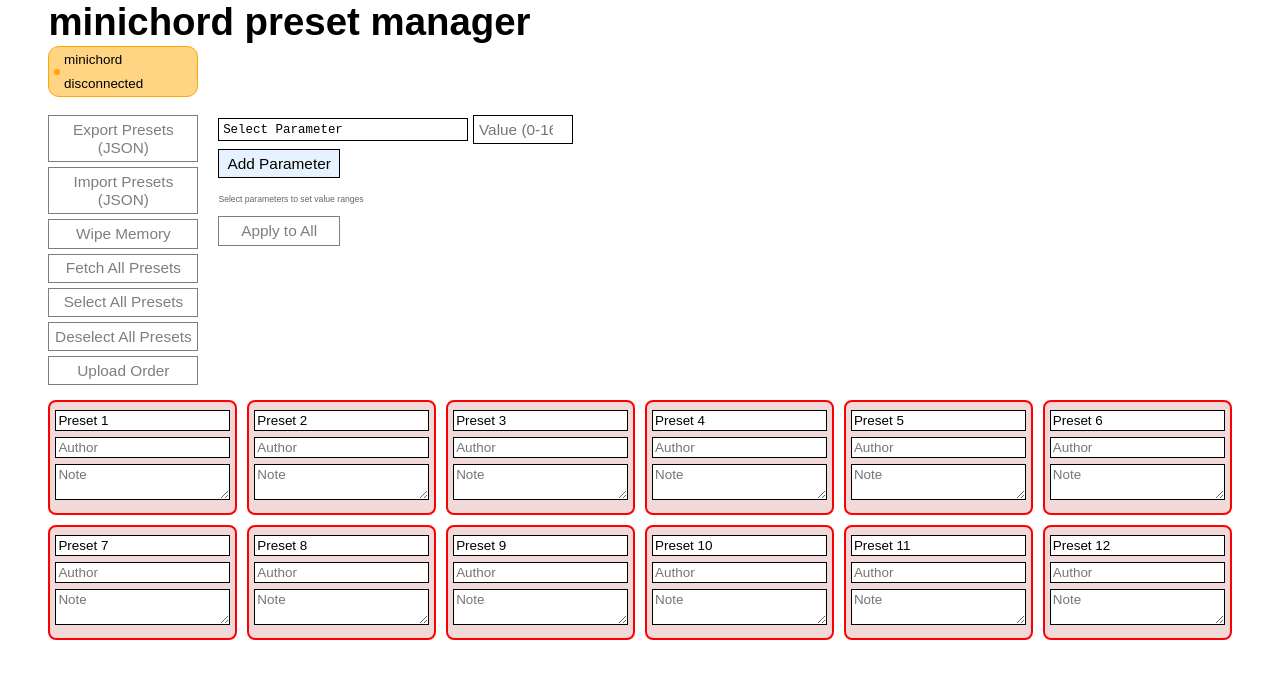
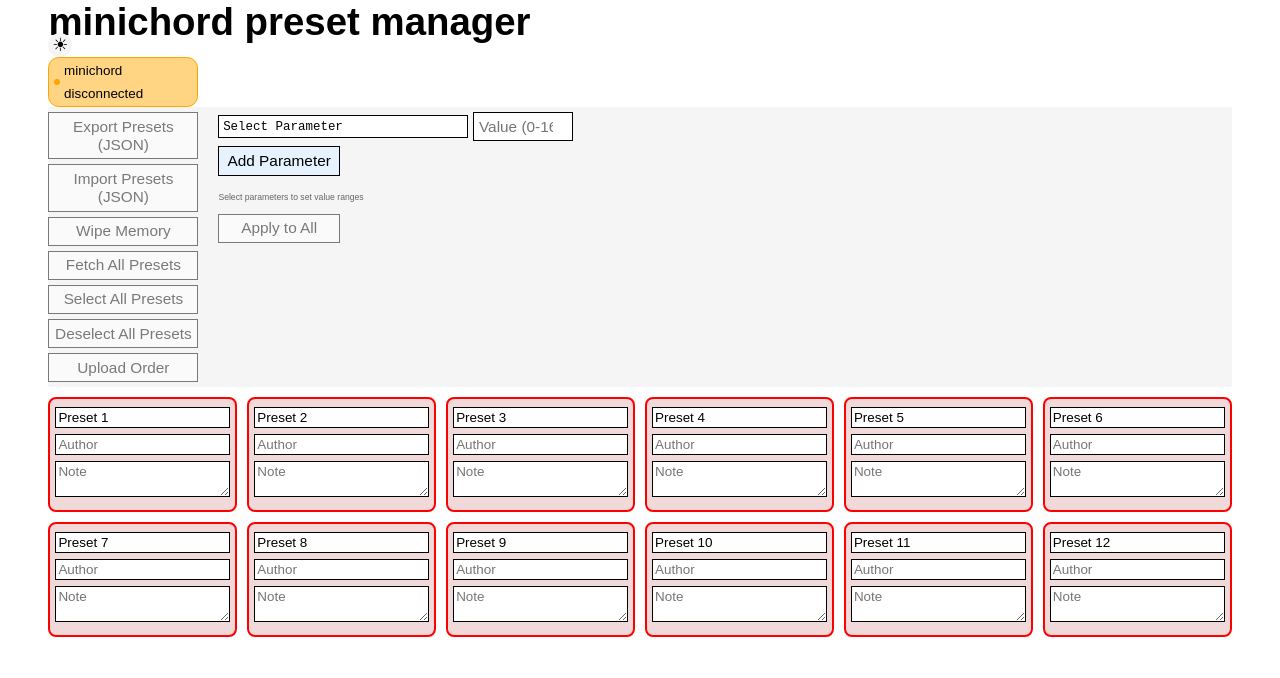
Before and after one commit to terminalwaltz/minichord-preset-manager, a React (Create React App) app: page / in a window 1280 px wide. Shown: the top 678 px of the page. Built offline with nearby package versions, Linux system fonts and the light colour scheme.

Commit message:
Adds Dark Mode

```diff
--- a/src/App.js
+++ b/src/App.js
@@ -40,7 +40,7 @@
   const [presetState, setPresetState] = useState({
     presets: Array.from({ length: 12 }, (_, id) => ({
       id,
-      title: `Preset ${id + 1}`, // Changed from `Preset ${id + 1}` to `Bank ${id + 1}`
+      title: `Preset ${id + 1}`,
       author: "",
       note: "",
       values: new Array(256).fill(0),
@@ -57,6 +57,18 @@
   const [isLoadingPresets, setIsLoadingPresets] = useState(false);
   const [isUploading, setIsUploading] = useState(false);
   const [bulkEdits, setBulkEdits] = useState([{ address: null, value: null }]);
+  const [theme, setTheme] = useState(() => localStorage.getItem('theme') || 'light'); // Initialize theme from localStorage
+
+  // Effect to set theme on body and persist to localStorage
+  useEffect(() => {
+    document.body.setAttribute('data-theme', theme);
+    localStorage.setItem('theme', theme);
+  }, [theme]);
+
+  // Toggle theme function
+  const toggleTheme = () => {
+    setTheme((prev) => (prev === 'light' ? 'dark' : 'light'));
+  };
 
   const getPresetColor = (preset) => {
     const hue = preset.values[20] || 0;
@@ -165,7 +177,7 @@
             const param = validParameters.find((p) => p.address === e.address);
             return `${param.displayName} (address ${e.address}) to ${e.value}`;
           })
-          .join(", ")} for presets ${selected.length > 0 ? selected.map(i => i + 1).join(",") : "all"}` // Use 1-based preset numbers in log
+          .join(", ")} for presets ${selected.length > 0 ? selected.map(i => i + 1).join(",") : "all"}`
       );
 
       // Handle upload based on number of selected presets
@@ -173,7 +185,7 @@
         // Single preset: Use uploadPreset to target the specific preset
         const presetIndex = selected[0];
         const preset = newPresets[presetIndex];
-/*         const presetToUpload = {
+        /* const presetToUpload = {
           value: btoa(preset.values.join(";")),
           name: preset.title,
           author: preset.author,
@@ -187,8 +199,8 @@
             setIsLoadingPresets(false);
             setIsUploading(false);
             if (success) {
-              console.log(`>> Bulk edit upload successful for preset ${presetIndex + 1}`); // 1-based in log
-              showUploadSuccess(`Bulk edit applied and uploaded successfully to preset ${presetIndex + 1}`); // 1-based in message
+              console.log(`>> Bulk edit upload successful for preset ${presetIndex + 1}`);
+              showUploadSuccess(`Bulk edit applied and uploaded successfully to preset ${presetIndex + 1}`);
               setBulkEdits([{ address: null, value: null }]);
             } else {
               console.error(">> Bulk edit upload failed");
@@ -282,7 +294,7 @@
       setPresetState((prev) => ({
         presets: allPresets.map((preset, index) => ({
           id: index,
-          title: prev.presets[index]?.title || `Preset ${index + 1}`, // Use 1-based preset number
+          title: prev.presets[index]?.title || `Preset ${index + 1}`,
           author: prev.presets[index]?.author || "",
           note: prev.presets[index]?.note || "",
           values: preset.parameters.map((v) => Math.max(0, Math.min(32767, v))),
@@ -421,7 +433,7 @@
     );
     if (!confirmed) {
       console.log(">> File upload cancelled by user");
-      event.target.value = ''; // Reset file input
+      event.target.value = '';
       return;
     }
     const fileInput = event.target;
@@ -544,7 +556,6 @@
     fileInput.value = '';
   };
 
-
   const handleSavePresets = () => {
     console.log(">> Saving presets to JSON");
     const jsonData = {
@@ -608,7 +619,7 @@
       const [draggedPreset] = newPresets.splice(draggedIndex, 1);
       newPresets.splice(index, 0, draggedPreset);
       newPresets.forEach((preset, i) => (preset.id = i));
-      console.log(`>> Reordered presets: ${newPresets.map(p => p.id).join(',')}`);
+      console.log(`>> Reordered presets: ${newPresets.map(p => p.id + 1).join(',')}`); // Use 1-based in log
       return { presets: newPresets };
     });
 
@@ -626,6 +637,16 @@
   return (
     <div className="preset-manager">
       <h1>minichord preset manager</h1>
+      {/* Theme toggle switch */}
+      <div className="theme-toggle">
+        <input
+          type="checkbox"
+          id="theme-toggle"
+          checked={theme === 'dark'}
+          onChange={toggleTheme}
+        />
+        <label htmlFor="theme-toggle"></label>
+      </div>
       <div id="status_zone" className={connectionStatus.connected ? "connected" : "disconnected"}>
         <span id="dot"></span>
         <span id="status_value"></span>
@@ -807,7 +828,7 @@
               value={preset.title}
               onChange={(e) => handlePresetChange(index, "title", e.target.value)}
               onClick={(e) => e.stopPropagation()}
-            placeholder={`Preset ${index + 1}`} // Updated to 1-based preset number
+              placeholder={`Preset ${index + 1}`}
             />
             <input
               type="text"
--- a/src/styles.css
+++ b/src/styles.css
@@ -4,72 +4,127 @@
   box-sizing: border-box;
 }
 
+/* Define CSS variables for light and dark themes */
+:root {
+  --bg-color: white;
+  --text-color: black;
+  --border-color: black;
+  --button-bg: white;
+  --button-text: black;
+  --status-connected-bg: lightgreen;
+  --status-connected-border: green;
+  --status-disconnected-bg: rgba(255, 166, 0, 0.486);
+  --status-disconnected-border: orange;
+  --status-unconnected-bg: lightcoral;
+  --status-unconnected-border: red;
+  --controls-bg: whitesmoke;
+  --preset-bg: hsl(var(--preset-hue, 0), 50%, 90%);
+  --preset-selected-bg: hsl(var(--preset-hue, 0), 50%, 50%);
+  --add-button-bg: #e6f3ff;
+  --remove-button-bg: #ffe6e6;
+  --bulk-edit-note-color: #666;
+  --loading-color: blue;
+}
+
+[data-theme="dark"] {
+  --bg-color: #1e1e1e;
+  --text-color: #e0e0e0;
+  --border-color: #555;
+  --button-bg: #333;
+  --button-text: #e0e0e0;
+  --status-connected-bg: #2a4d2a;
+  --status-connected-border: #4caf50;
+  --status-disconnected-bg: #4d3a1f;
+  --status-disconnected-border: #ff9800;
+  --status-unconnected-bg: #4d2a2a;
+  --status-unconnected-border: #f44336;
+  --controls-bg: #2a2a2a;
+  --preset-bg: hsl(var(--preset-hue, 0), 50%, 20%);
+  --preset-selected-bg: hsl(var(--preset-hue, 0), 50%, 40%);
+  --add-button-bg: #3a506b;
+  --remove-button-bg: #6b3a3a;
+  --bulk-edit-note-color: #aaa;
+  --loading-color: #42a5f5;
+}
+
 body {
-  margin-left: 3vw; /* Reduced from 5vw */
+  margin-left: 3vw;
   margin-right: 3vw;
   font-family: sans-serif;
-  font-size: 1.2em; /* Reduced from 1.6em */
-  line-height: 1.2em; /* Reduced from 1.25em */
+  font-size: 1.2em;
+  line-height: 1.2em;
+  background-color: var(--bg-color);
+  color: var(--text-color);
 }
 
 .preset-manager {
-  padding: 10px; /* Reduced from 20px */
+  padding: 10px;
+}
+
+
+/* Status Container */
+.status-container {
+  display: flex;
+  align-items: center;
+  gap: 10px;
+  margin-top: 1em;
+  margin-bottom: 1em;
+  flex-wrap: nowrap; /* Prevent wrapping to avoid stacking */
 }
 
 /* Connection Status */
 #status_zone {
   border-style: solid;
-  border-radius: 0.8em; /* Reduced from 1em */
-  border-width: 1px; /* Reduced from 2px */
-  margin-bottom: 1em;
+  border-radius: 0.8em;
+  border-width: 1px;
   padding: 1px;
   display: flex;
   align-items: center;
-  font-size: 0.7em; /* Reduced from 0.9em */
-  max-width: 150px; /* Reduced from 270px */
-  margin-top: 1em;
-  margin-right: 0px;
+  font-size: 0.7em;
+  max-width: 150px;
+  width: 150px; /* Ensure consistent width to avoid shrinking */
+  margin: 0; /* Remove margins to prevent layout shifts */
 }
 
 #status_zone.connected {
-  border-color: green;
-  background-color: lightgreen;
+  border-color: var(--status-connected-border);
+  background-color: var(--status-connected-bg);
 }
 
 #status_zone.disconnected {
-  border-color: orange;
-  background-color: rgba(255, 166, 0, 0.486);
+  border-color: var(--status-disconnected-border);
+  background-color: var(--status-disconnected-bg);
 }
 
 #status_zone.unconnected {
-  border-color: red;
-  background-color: lightcoral;
+  border-color: var(--status-unconnected-border);
+  background-color: var(--status-unconnected-bg);
 }
 
 #status_value {
-  margin-right: 0em; /* Reduced from 0.5em */
+  margin-right: 0em;
   margin-left: 0em;
 }
 
 #dot {
   display: inline-block;
-  width: 6px; /* Reduced from 8px */
+  width: 6px;
   height: 6px;
   border-radius: 50%;
-  margin-left: 0.3em; /* Reduced from 0.5em */
+  margin-left: 0.3em;
   margin-right: 0.3em;
 }
 
 .connected #dot {
-  background-color: green;
+  background-color: var(--status-connected-border);
 }
 
 .disconnected #dot {
-  background-color: orange;
+  background-color: var(--status-disconnected-border);
 }
 
 .unconnected #dot {
-  background-color: red;
+  background-color: var(--status-unconnected-border);
 }
 
 .unconnected #status_value::after {
@@ -86,38 +141,38 @@
 
 /* Loading */
 .loading {
-  font-size: 0.7em; /* Reduced from 0.9em */
-  color: blue;
-  margin: 5px 0; /* Reduced from 10px */
+  font-size: 0.7em;
+  color: var(--loading-color);
+  margin: 5px 0;
 }
 
 /* Controls */
 .controls {
   display: flex;
   justify-content: space-between;
-  margin-bottom: 0.5em; /* Reduced from 1em */
+  margin-bottom: 0.5em;
   position: sticky;
   top: 0;
-  background-color: white;
+  background-color: var(--controls-bg);
   z-index: 2;
-  padding: 5px 0; /* Reduced from 10px */
+  padding: 5px 0;
 }
 
 .button-container {
   display: flex;
   flex-direction: column;
-  gap: 5px; /* Reduced from 10px */
-  width: 150px; /* Reduced from 200px */
+  gap: 5px;
+  width: 150px;
 }
 
 .button-container button {
-  background-color: white;
-  border: 1px solid black;
-  color: black;
+  background-color: var(--button-bg);
+  border: 1px solid var(--border-color);
+  color: var(--button-text);
   cursor: pointer;
   font-family: sans-serif;
-  font-size: 0.8em; /* Reduced from 1em */
-  padding: 0.3em; /* Reduced from 0.5em */
+  font-size: 0.8em;
+  padding: 0.3em;
   text-align: center;
 }
 
@@ -135,31 +190,32 @@
 .bulk-edit-container {
   display: flex;
   align-items: flex-start;
-  width: calc(100% - 170px); /* Adjusted for smaller button-container width */
+  width: calc(100% - 170px);
 }
 
 .bulk-edit {
   display: flex;
   flex-direction: column;
-  gap: 5px; /* Reduced from 10px */
+  gap: 5px;
   width: 100%;
 }
 
 .bulk-edit-row {
   display: flex;
   align-items: center;
-  gap: 5px; /* Reduced from 10px */
+  gap: 5px;
   flex-wrap: wrap;
 }
 
 .bulk-edit select,
 .bulk-edit .bool-select {
-  padding: 0.3em; /* Reduced from 0.5em */
-  border: 1px solid black;
+  padding: 0.3em;
+  border: 1px solid var(--border-color);
   font-family: monospace;
-  font-size: 0.8em; /* Reduced from 1em */
-  background-color: white;
-  width: 250px; /* Reduced from 300px */
+  font-size: 0.8em;
+  background-color: var(--button-bg);
+  color: var(--button-text);
+  width: 250px;
   -webkit-appearance: none;
   -moz-appearance: none;
   appearance: none;
@@ -170,40 +226,42 @@
 }
 
 .bulk-edit input[type="number"] {
-  padding: 0.3em; /* Reduced from 0.5em */
-  border: 1px solid black;
+  padding: 0.3em;
+  border: 1px solid var(--border-color);
   font-family: sans-serif;
-  font-size: 0.8em; /* Reduced from 1em */
+  font-size: 0.8em;
+  background-color: var(--button-bg);
+  color: var(--button-text);
   width: 100px;
 }
 
 .bulk-edit-note {
-  font-size: 0.45em; /* Reduced from 0.55em */
-  color: #666;
-  margin-top: 5px; /* Reduced from 10px */
+  font-size: 0.45em;
+  color: var(--bulk-edit-note-color);
+  margin-top: 5px;
   flex: 1;
 }
 
 .bulk-edit button,
 .bulk-edit .add-bulk-edit,
 .bulk-edit .remove-bulk-edit {
-  background-color: white;
-  border: 1px solid black;
-  color: black;
+  background-color: var(--button-bg);
+  border: 1px solid var(--border-color);
+  color: var(--button-text);
   cursor: pointer;
   font-family: sans-serif;
-  font-size: 0.8em; /* Reduced from 1em */
-  padding: 0.3em; /* Reduced from 0.5em */
+  font-size: 0.8em;
+  padding: 0.3em;
   text-align: center;
-  width: 12%; /* Reduced from 15% */
+  width: 12%;
 }
 
 .bulk-edit .add-bulk-edit {
-  background-color: #e6f3ff;
+  background-color: var(--add-button-bg);
 }
 
 .bulk-edit .remove-bulk-edit {
-  background-color: #ffe6e6;
+  background-color: var(--remove-button-bg);
 }
 
 .bulk-edit button:hover,
@@ -223,41 +281,78 @@
 .presets {
   display: grid;
   grid-template-columns: repeat(6, 1fr);
-  gap: 10px; /* Reduced from 20px */
+  gap: 10px;
 }
 
 .preset {
-  border: 2px solid black; /* Reduced from 3px */
-  background-color: hsl(var(--preset-hue, 0), 50%, 90%);
-  padding: 5px; /* Reduced from 10px */
-  border-radius: 8px; /* Reduced from 10px */
+  border: 2px solid var(--border-color);
+  background-color: var(--preset-bg);
+  padding: 5px;
+  border-radius: 8px;
   cursor: move;
   user-select: none;
 }
 
 .preset.selected {
-  background-color: hsl(var(--preset-hue, 0), 50%, 50%);
+  background-color: var(--preset-selected-bg);
 }
 
 .preset.active {
-  border-width: 6px; /* Reduced from 8px */
-  background-color: hsl(var(--preset-hue, 0), 50%, 90%);
+  border-width: 6px;
+  background-color: var(--preset-bg);
 }
 
 .preset.active.selected {
-  border-width: 6px; /* Reduced from 8px */
-  background-color: hsl(var(--preset-hue, 0), 50%, 50%);
+  border-width: 6px;
+  background-color: var(--preset-selected-bg);
 }
 
 .preset input,
 .preset textarea {
   width: 100%;
-  margin: 3px 0; /* Reduced from 5px */
-  padding: 0.15em; /* Reduced from 0.2em */
-  border: 1px solid black;
+  margin: 3px 0;
+  padding: 0.15em;
+  border: 1px solid var(--border-color);
   font-family: sans-serif;
-  font-size: 0.7em; /* Reduced from 0.9em */
+  font-size: 0.7em;
+  background-color: var(--button-bg);
+  color: var(--button-text);
 }
+
+/* Theme Toggle */
+.theme-toggle {
+  display: inline-block;
+  flex-shrink: 0; /* Prevent toggle from shrinking */
+}
+
+.theme-toggle input[type="checkbox"] {
+  display: none;
+}
+
+.theme-toggle label {
+  display: inline-block;
+  width: 24px;
+  height: 24px;
+  font-size: 18px;
+  line-height: 24px;
+  text-align: center;
+  color: var(--button-text);
+  background-color: var(--controls-bg);
+  border-radius: 50%;
+  cursor: pointer;
+  transition: color 0.3s, background-color 0.3s;
+}
+
+.theme-toggle input:checked + label::before {
+  content: '☾'; /* Moon for dark mode */
+}
+
+.theme-toggle input:not(:checked) + label::before {
+  content: '☀'; /* Sun for light mode */
+}
+
+
+
 
 /* Responsive Adjustments */
 @media all and (max-width: 1200px) {
@@ -267,30 +362,37 @@
 
   .bulk-edit select,
   .bulk-edit .bool-select {
-    width: 200px; /* Reduced from 250px */
+    width: 200px;
   }
 
   .bulk-edit .bool-select {
-    width: 60px; /* Reduced from 80px */
+    width: 60px;
   }
 
   .bulk-edit input[type="number"] {
-    width: 60px; /* Reduced from 80px */
+    width: 60px;
   }
 }
 
 @media all and (max-width: 850px) {
   body {
     margin: 0;
-    font-size: 1.0em; /* Reduced from 1.5em */
+    font-size: 1.0em;
   }
 
   .controls {
     flex-direction: column;
-    gap: 10px; /* Reduced from 20px */
-    border: 1px dashed black; /* Reduced from 2px */
-    background-color: whitesmoke;
-    padding: 0.3em; /* Reduced from 0.5em */
+    gap: 10px;
+    border: 1px dashed var(--border-color);
+    background-color: var(--controls-bg);
+    padding: 0.3em;
+  }
+  .status-container {
+    gap: 5px; /* Reduced gap for smaller screens */
+  }
+
+  #status_zone {
+    width: 120px; /* Slightly smaller width for smaller screens */
   }
 
   .button-container {
@@ -303,18 +405,23 @@
 
   .bulk-edit select,
   .bulk-edit .bool-select {
-    width: 150px; /* Reduced from 200px */
+    width: 150px;
   }
 
   .bulk-edit .bool-select {
-    width: 50px; /* Reduced from 70px */
+    width: 50px;
   }
 
   .bulk-edit input[type="number"] {
-    width: 50px; /* Reduced from 70px */
+    width: 50px;
   }
 
   .presets {
     grid-template-columns: 1fr;
   }
+
+  .theme-toggle {
+    top: 5px;
+    right: 5px;
+  }
 }
```
Lines whose indentation alone changed are shown as unchanged.
